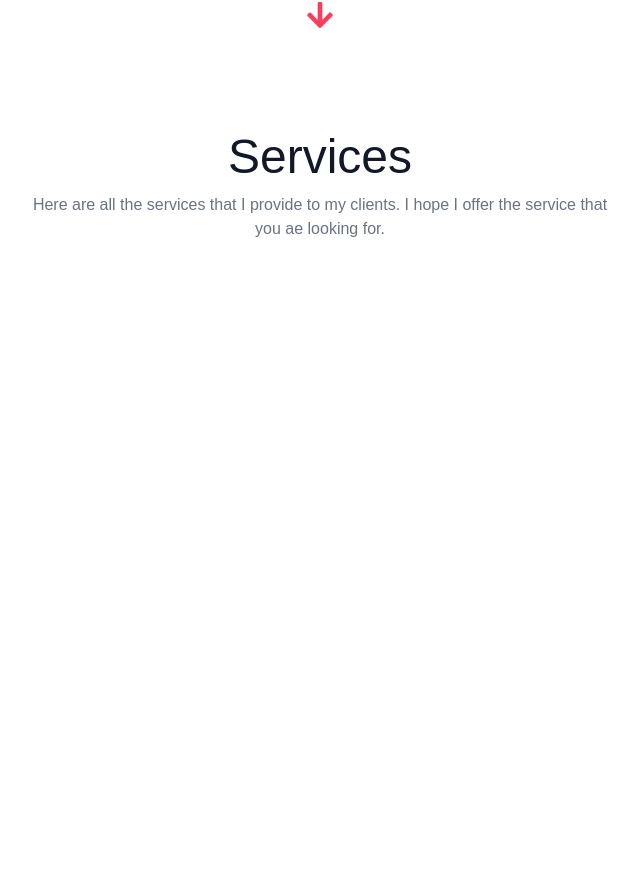
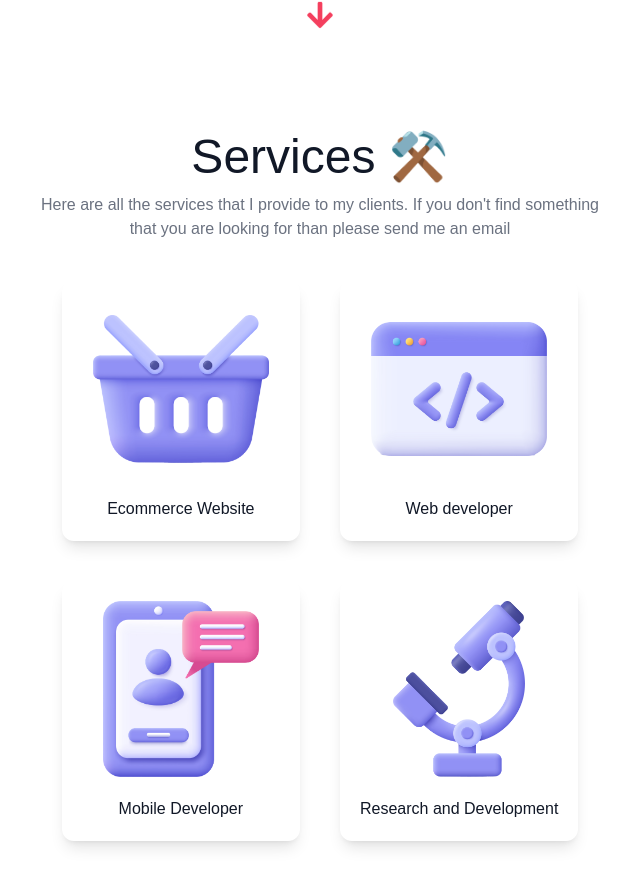
Before and after one commit to AtahanKocc/PortfolioXpress, a React (Create React App) app: page / in a window 1280 px wide. Shown: the part 839-1726 px from the top of the page, without its empty margins (320-960 px from the left). Before the commit the page ends 1184 px from the top, so only its background shows below. Built offline with nearby package versions, Linux system fonts and the light colour scheme.

Commit message:
fix it services section

```diff
--- a/src/components/Services.jsx
+++ b/src/components/Services.jsx
@@ -1,61 +1,53 @@
 import React from 'react'
-import Section from './common/Section'
+import Section from "./common/Section"
 
-import commerce from '../assets/e-commerace.png'
-import web from '../assets/web.png';
-import mobile from '../assets/mobile.png';
-import research from '../assets/research.png';
+import commerce from "../assets/commerce.png";
+import research from "../assets/research.png";
+import web from "../assets/web.png";
+import mobile from "../assets/mobile.png";
 
 const Services = () => {
+
     const services = [
         {
-     id: 1,
-     image: commerce,
-     title: 'E-Commerce',
+            id:1,
+            image:commerce,
+            title:"Ecommerce Website",
         },
         {
-    id: 2,
-    image: web,
-    title: 'Web Development',
+            id:2,
+            image:web,
+            title:"Web developer",
         },
         {
             id:3,
-    image: mobile,
-    title: 'Mobile Development',
+            image:mobile,
+            title:"Mobile Developer",
         },
         {
             id:4,
-    image: research,
-    title: 'Research',
+            image:research,
+            title:"Research and Development",
         },
     ];
 
-
   return (
-  <Section
-  title="Services "
-  subtitle="Here are all the services that I provide to my clients. I hope I offer
-  the service that you ae looking for.">
+    <Section title="Services ⚒️" subtitle="Here are all the services that I provide to my clients. If you don't find something that you are looking for than please send me an email"
+    >
 
         <div className='grid gap-10 lg:grid-cols-2'>
             {services.map(({id, image, title}) => (
-    <div
-        key={id}
-        className='flex flex-col items-center justify-center p-5 shadow-lg
-        dark:shadow-gray-100 rounded-xl duration-300 ease-in-out hover:scale-110'
+                <div key={id} className='flex flex-col items-center justify-center p-5 shadow-lg dark:shadow-gray-100 rounded-xl duration-300 ease-in-out hover:scale-110
+                '
                 >
-
-        <img
-           src={image}
-           alt={title}
-           className='w-36 h-36 md:w-44 md:h-44'
-        />
+                    <img src={image} alt={title} className='w-36 h-36 md:w-44 md:h-44 object-contain' />
                     <h3 className='mt-5 text-base'>{title}</h3>
                 </div>
 ))}
         </div>
+
     </Section>
-  );
-};
+  )
+}
 
-export default Services;
+export default Services
--- a/src/components/common/Section.jsx
+++ b/src/components/common/Section.jsx
@@ -1,16 +1,43 @@
-import React from 'react'
+import React from "react";
 
-const Section = ({title,subtitle,childern}) => {
+const Section = ({ title, subtitle, children }) => {
   return (
-    <section className="min-h-fit flex flex-col justify-start
-    items-center py-16 px-5 text-center">
-      <h3 className='py-3 text-3xl lg:text-5xl'>{title}</h3>
-      <p className='max-w-xl font-light text-gray-500 mb-10 text-sm md:text-base'>
+    <section
+      className="
+    min-h-fit
+    flex
+    flex-col
+    justify-start
+    items-center
+    py-16
+    px-5
+    text-center
+    "
+    >
+      <h3
+        className="
+        py-3
+        text-3xl
+        lg:text-5xl
+        "
+      >
+        {title}
+      </h3>
+      <p
+        className="
+        max-w-xl
+        font-light
+        text-gray-500
+        mb-10
+        text-sm
+        md:text-base
+        "
+      >
         {subtitle}
-        </p>
-        {childern}
+      </p>
+      {children}
     </section>
-  )
-}
+  );
+};
 
-export default Section
+export default Section;
```
Lines whose indentation alone changed are shown as unchanged.
